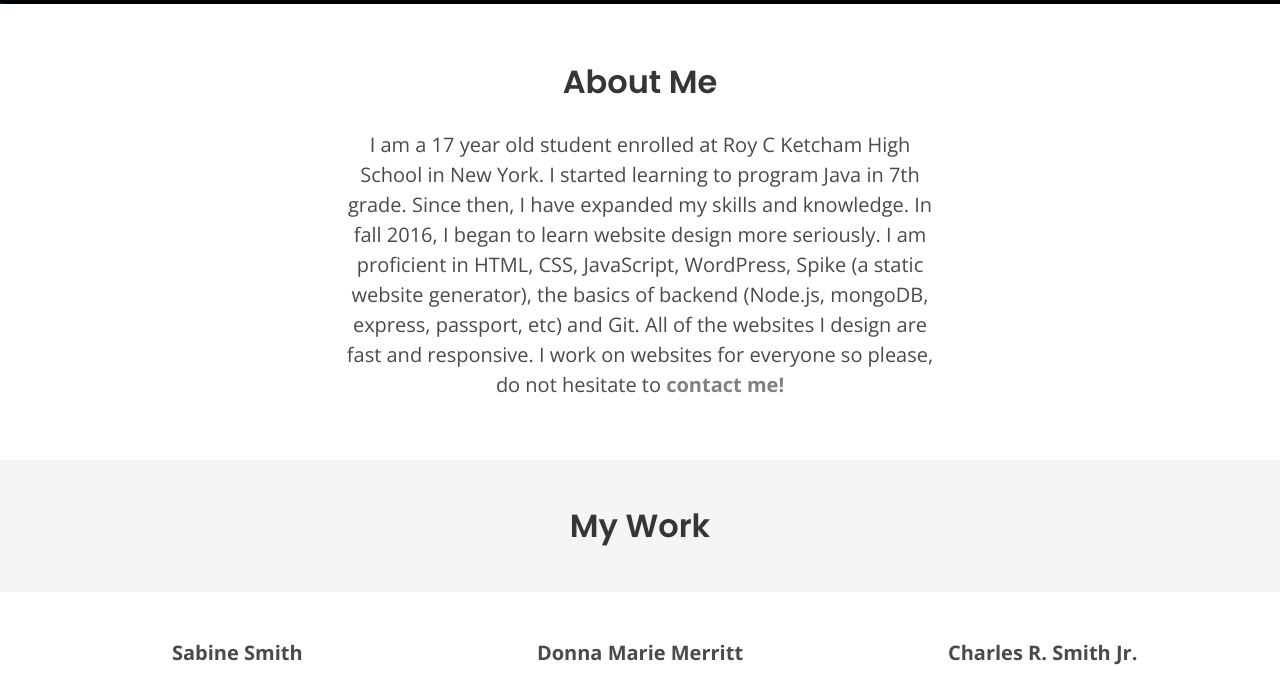
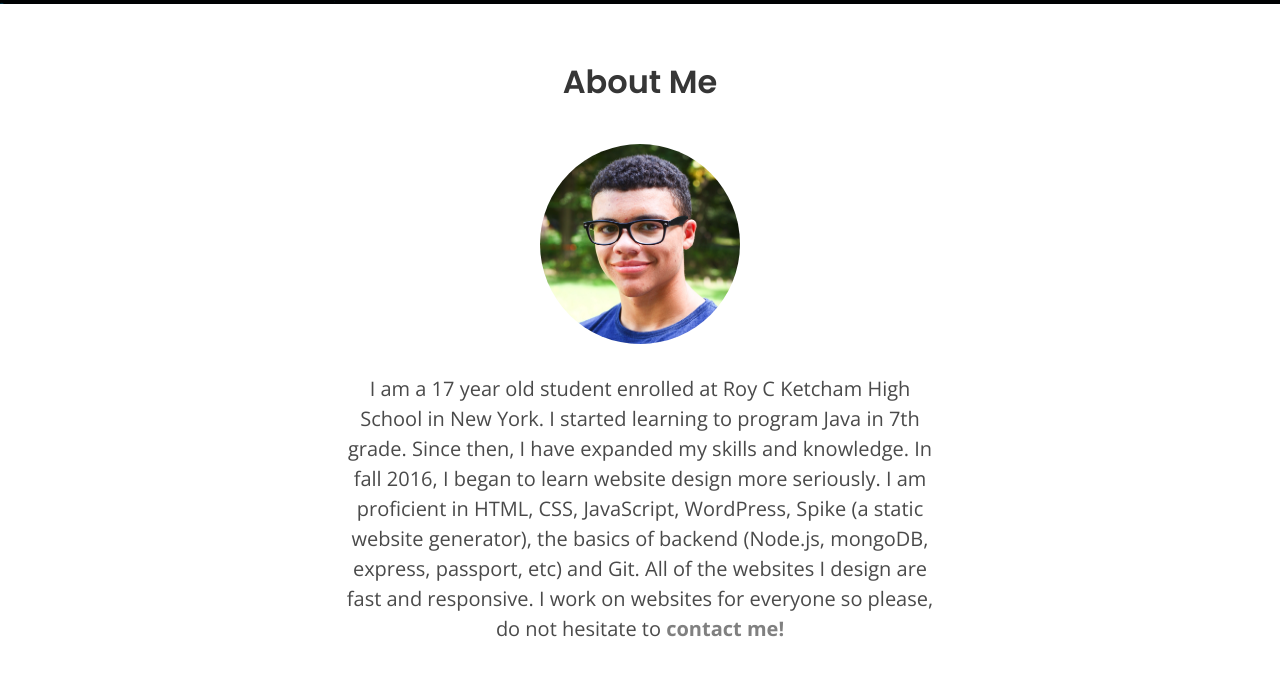
Before and after one commit to ASmithStudent/PortfolioV2, a website: page index.html in a window 1280 px wide. Shown: the part 796-1482 px from the top of the page. Drawn offline with nearby package versions, Linux system fonts and the light colour scheme.

Commit message:
Add Bio Pic

```diff
--- a/index.html
+++ b/index.html
@@ -43,9 +43,9 @@
 
   <!-- ABOUT ME -->
   <div class=title id="about-header">About Me</div>
-  <!-- <div class="is-1by1" style="padding-top: 20px;">
-    <img src="http://via.placeholder.com/200x200" id="circular-image"style="">
-  </div> -->
+  <div class="is-1by1" style="padding-top: 20px;">
+    <img src="img/Bio.jpg" id="circular-image"style="">
+  </div>
 
   <div id="blurb">
     <p>I am a 17 year old student enrolled at Roy C Ketcham High School in New York. I started learning to program Java in 7th grade. Since then, I have expanded my skills and knowledge. In fall 2016, I began to learn website design more seriously. I am proficient in HTML, CSS, JavaScript, WordPress, Spike (a static website generator), the basics of backend (Node.js, mongoDB, express, passport, etc) and Git. All of the websites I design are fast and responsive. I work on websites for everyone so please, do not hesitate to <a href="mailto:asmithwebdesigns@gmail.com">
```
Also changed, not shown: img/Bio.jpg (added), 1 other file.
